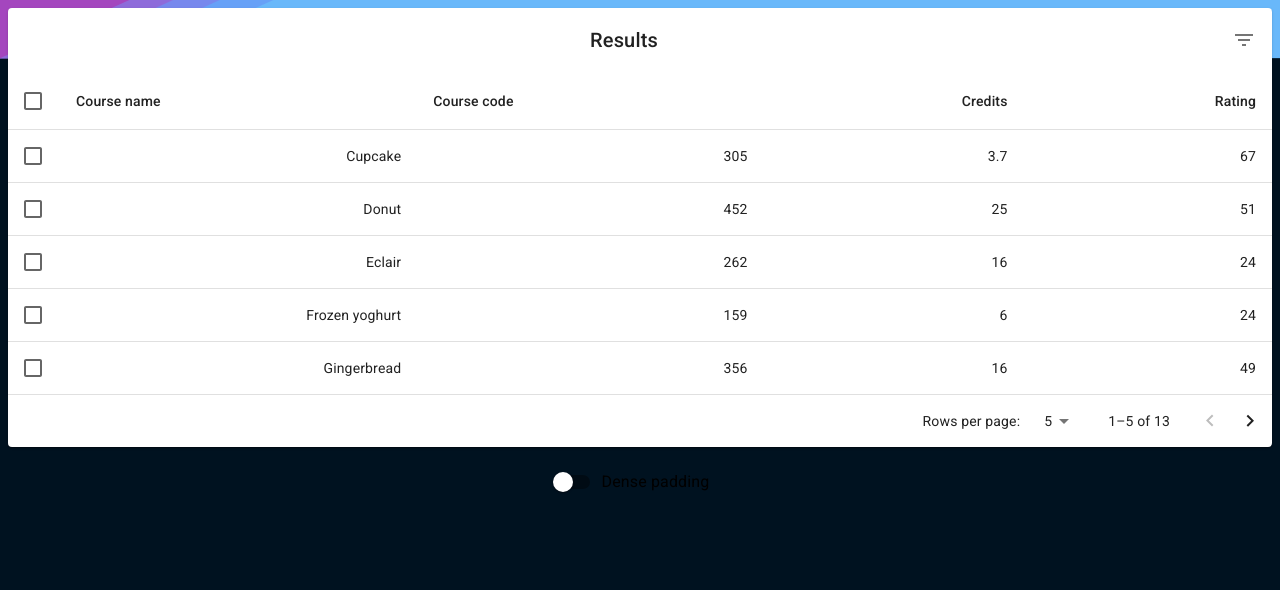
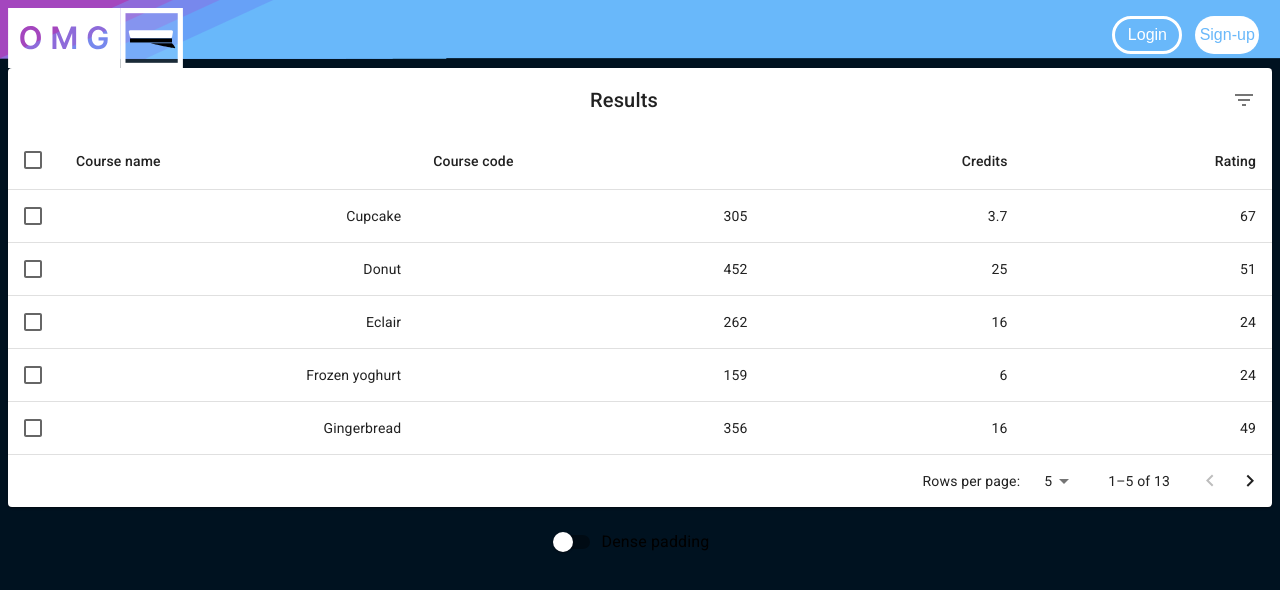
Before and after one commit to timozo/OMG, a React (Vite) app: page /search in a window 1280 px wide. Shown: the top 590 px of the page. Built offline with nearby package versions, Linux system fonts and the light colour scheme.

Commit message:
latest version

```diff
--- a/src/App.jsx
+++ b/src/App.jsx
@@ -4,12 +4,13 @@ import { BrowserRouter as Router, Route, Routes } from "react-router-dom";
 import LoginPage from "./views/LoginPage";
 import SignupPage from "./views/SignupPage";
 import Search from "./views/Search";
-import React from "react";
+import Header from "./components/Header"
 
 function App() {
   return (
     <>
       <Router>
+        <Header />
         <Routes>
           <Route path="/" element={<LandingPage />} />
           <Route path="/login" element={<LoginPage />} />
--- a/src/views/LandingPage.jsx
+++ b/src/views/LandingPage.jsx
@@ -1,9 +1,6 @@
-import Header from "../comonents/Header";
-
 export default function LandingPage() {
   return (
     <>
-      <Header />
       <body className="landing_page">
         <div className="landing_text">
           <h1 className="landing_header">Opiskelijoiden Mielipide Gallup</h1>
--- a/src/views/LoginPage.jsx
+++ b/src/views/LoginPage.jsx
@@ -1,4 +1,4 @@
-import React, { useState } from 'react';
+import { useState } from 'react';
 import { auth, signInWithEmailAndPassword } from '../services/firebase';
 
 export default function LoginPage() {
--- a/src/views/Search.jsx
+++ b/src/views/Search.jsx
@@ -1,6 +1,4 @@
-import { Diversity1Rounded } from "@mui/icons-material";
 import Table from "../components/Table";
-import React from "react";
 
 export default function Search() {
     return (
```
Also changed, not shown: jsconfig.json (deleted, +0 -7 lines), src/components/Header.jsx (renamed from src/comonents/Header.jsx).
